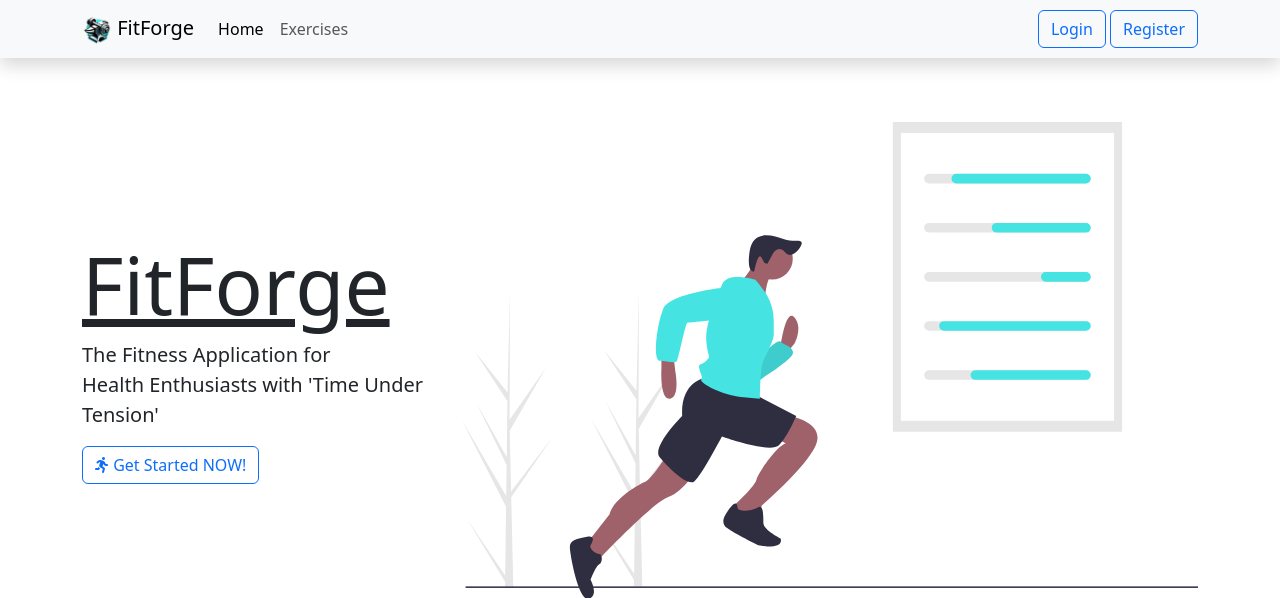
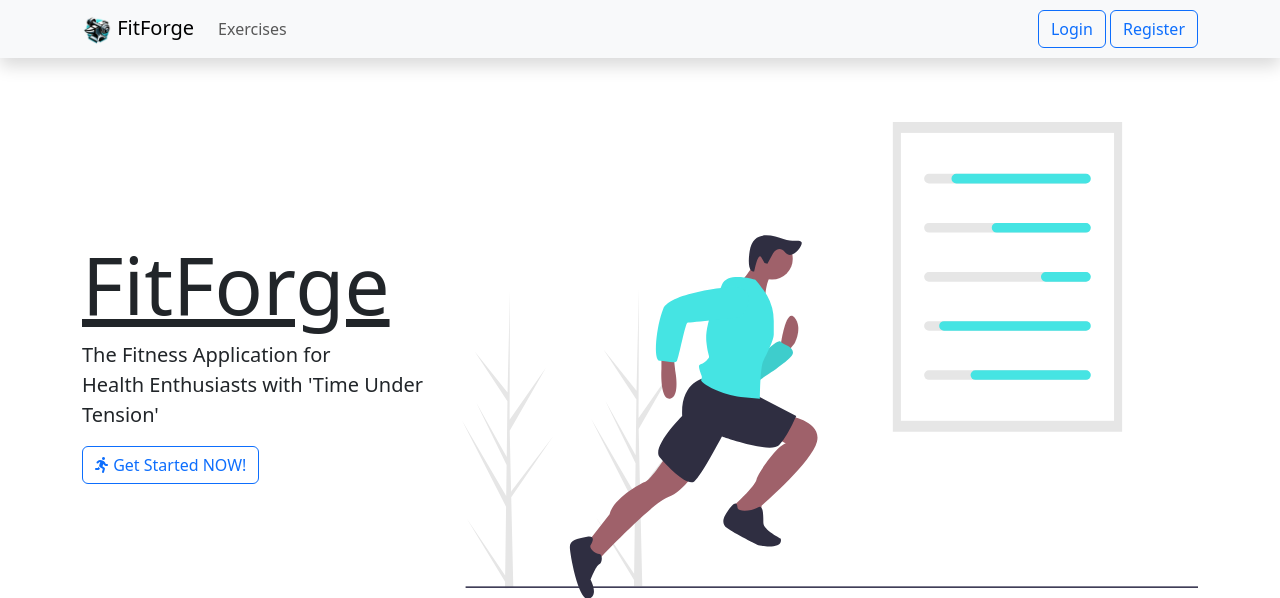
Before and after one commit to mq022002/FitForge, a Django app: page / in a window 1280 px wide. Shown: the top 598 px of the page. Run offline with Django 4.2, Linux system fonts and the light colour scheme; data comes from the database, SQL or seed files in the repository; some libraries are stand-ins or nearby versions.

Commit message:
Change: Remove home from navbar
- I removed home from navbar. The logo will act as our home button. If the user is authenticated, that will just lead them to their profile. If the user is not authenticated, it will lead them to our home page.

```diff
--- a/templates/base.html
+++ b/templates/base.html
@@ -20,16 +20,13 @@
     {% with current_page=request.resolver_match.url_name %}
       <nav class="navbar navbar-expand-lg navbar-light bg-light mb-3 shadow">
         <div class="container">
-          <a class="navbar-brand" href="{% url 'home' %}">
+          <a class="navbar-brand" href="{% if user.is_authenticated %}{% url 'profile' %}{% else %}{% url 'home' %}{% endif %}">
             <img src="{% static 'images/FitForge_Logo.png' %}" width="30" height="30" alt="">
             FitForge
-          </a>
+        </a>
           <button class="navbar-toggler" type="button" data-bs-toggle="collapse" data-bs-target="#navbarSupportedContent" aria-controls="navbarSupportedContent" aria-expanded="false" aria-label="Toggle navigation"><span class="navbar-toggler-icon"></span></button>
           <div class="collapse navbar-collapse" id="navbarSupportedContent">
             <ul class="navbar-nav me-auto mb-2 mb-lg-0">
-              <li class="nav-item">
-                <a class="nav-link {% if current_page == 'home' %}active{% endif %}" href="{% url 'home' %}">Home</a>
-              </li>
               {% if user.is_authenticated %}
                 <li class="nav-item">
                   <a class="nav-link {% if current_page == 'workouts' %}active{% endif %}" href="{% url 'workouts' %}">Workouts</a>
```
